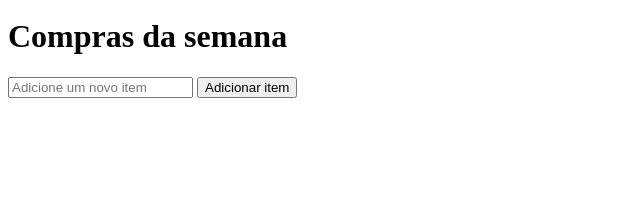
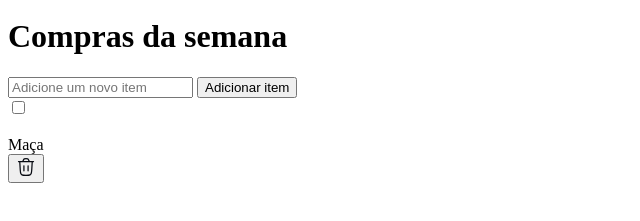
Before and after one commit to GabriellyRodrigues12B/QuickList-gabrielly22b, a plain HTML site: page index.html in a window 1280 px wide. Shown: the part 57-278 px from the top of the page, without its empty margins (0-640 px from the left). Drawn offline with nearby package versions, Linux system fonts and the light colour scheme.

Commit message:
criação da section.list e desenvolvimento da primeira parte do HTML

```diff
--- a/index.html
+++ b/index.html
@@ -32,6 +32,28 @@
         <input type="text" placeholder="Adicione um novo item" id="item">
         <button>Adicionar item</button>
     </section>
+
+
+
+    <section class="List">
+        <div class="item">
+            <div>
+                <input type="checkbox" name="List" id="item-1">
+
+                <div class="custom-checkbox">
+                    <img src="./assets/checked.svg" alt="checked">
+                </div>
+
+                <label for="item-1">Maça</label>
+            </div>
+
+            <button>
+                <img src="./assets/trash-icon.svg" alt="trash-icon">
+            </button>
+
+
+        </div>
+    </section>
 </main>
 
 
```
